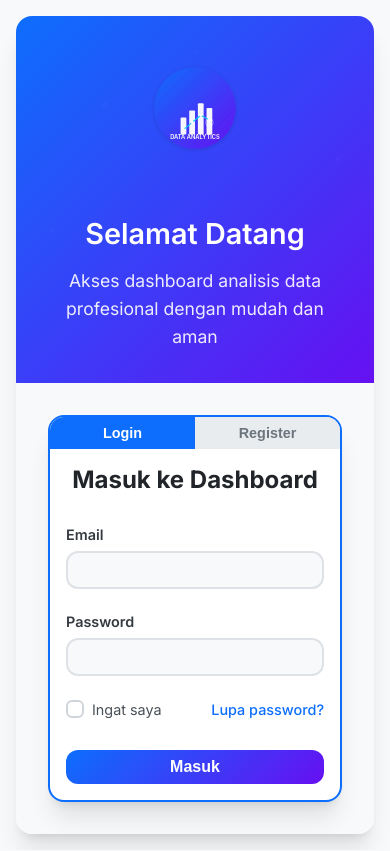
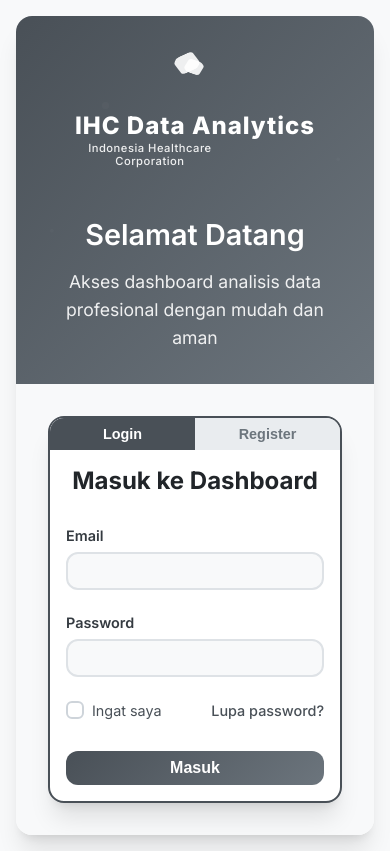
Before and after one commit to RyanRDF/DataAnalytics-VisualizationWeb, a Flask app: page / in a window 390 px wide. Run offline with Flask 3, Linux system fonts and the light colour scheme.

Commit message:
Recollor

```diff
--- a/src/web/static/login.css
+++ b/src/web/static/login.css
@@ -1,11 +1,11 @@
 /* Login Page Styles - Using Professional Bootstrap Color Palette */
 :root {
-  /* Colors */
-  --primary-color: #0d6efd;
-  --primary-light: #6610f2;
-  --primary-dark: #0a58ca;
+  /* Colors - Grey Theme to Match Dashboard */
+  --primary-color: #495057;
+  --primary-light: #6c757d;
+  --primary-dark: #343a40;
   --secondary-color: #6c757d;
-  --accent-color: #0dcaf0;
+  --accent-color: #adb5bd;
   --success-color: #198754;
   --warning-color: #ffc107;
   --error-color: #dc3545;
@@ -120,6 +120,73 @@
   max-height: 80%;
 }
 
+/* IHC Logo Custom Layout */
+.ihc-logo {
+  display: flex;
+  align-items: center;
+  gap: var(--spacing-lg);
+  color: var(--white);
+}
+
+.ihc-symbol {
+  position: relative;
+  width: 80px;
+  height: 80px;
+  display: flex;
+  align-items: center;
+  justify-content: center;
+}
+
+.symbol-shape {
+  position: absolute;
+  background: var(--white);
+  opacity: 0.9;
+  border-radius: 8px;
+}
+
+.shape-1 {
+  width: 40px;
+  height: 28px;
+  top: 12px;
+  left: 8px;
+  transform: rotate(-25deg);
+  border-radius: 12px;
+  clip-path: polygon(0% 0%, 85% 0%, 100% 100%, 15% 100%);
+}
+
+.shape-2 {
+  width: 32px;
+  height: 22px;
+  top: 22px;
+  left: 22px;
+  transform: rotate(20deg);
+  border-radius: 10px;
+  clip-path: polygon(15% 0%, 100% 0%, 85% 100%, 0% 100%);
+}
+
+.ihc-text {
+  display: flex;
+  flex-direction: column;
+  gap: var(--spacing-xs);
+}
+
+.ihc-acronym {
+  font-size: 2rem;
+  font-weight: 800;
+  letter-spacing: 1px;
+  line-height: 1;
+  color: var(--white);
+}
+
+.ihc-full-name {
+  font-size: 0.9rem;
+  font-weight: 500;
+  letter-spacing: 0.5px;
+  line-height: 1.2;
+  color: rgba(255, 255, 255, 0.9);
+  max-width: 200px;
+}
+
 .welcome-text {
   text-align: center;
   position: relative;
@@ -230,7 +297,7 @@
   outline: none;
   border-color: var(--primary-color);
   background: var(--white);
-  box-shadow: 0 0 0 3px rgba(37, 99, 235, 0.1);
+  box-shadow: 0 0 0 3px rgba(73, 80, 87, 0.1);
 }
 
 .form-options {
@@ -461,6 +528,40 @@
     width: 150px;
     height: 150px;
   }
+
+  .ihc-logo {
+    flex-direction: column;
+    gap: var(--spacing-md);
+    text-align: center;
+  }
+
+  .ihc-symbol {
+    width: 60px;
+    height: 60px;
+  }
+
+  .shape-1 {
+    width: 32px;
+    height: 22px;
+    top: 10px;
+    left: 6px;
+  }
+
+  .shape-2 {
+    width: 26px;
+    height: 18px;
+    top: 18px;
+    left: 18px;
+  }
+
+  .ihc-acronym {
+    font-size: 2rem;
+  }
+
+  .ihc-full-name {
+    font-size: 0.8rem;
+    max-width: 180px;
+  }
 }
 
 @media (max-width: 480px) {
@@ -485,4 +586,32 @@
     width: 120px;
     height: 120px;
   }
+
+  .ihc-symbol {
+    width: 50px;
+    height: 50px;
+  }
+
+  .shape-1 {
+    width: 26px;
+    height: 18px;
+    top: 6px;
+    left: 4px;
+  }
+
+  .shape-2 {
+    width: 20px;
+    height: 14px;
+    top: 12px;
+    left: 14px;
+  }
+
+  .ihc-acronym {
+    font-size: 1.5rem;
+  }
+
+  .ihc-full-name {
+    font-size: 0.7rem;
+    max-width: 150px;
+  }
 }
--- a/src/web/templates/login.html
+++ b/src/web/templates/login.html
@@ -18,7 +18,16 @@
     <!-- Left Section - Logo IHC -->
     <div class="left-section">
       <div class="logo-container">
-        <img src="{{ url_for('static', filename='logo_professional.svg') }}" alt="Data Analytics Logo" class="logo-image">
+        <div class="ihc-logo">
+          <div class="ihc-symbol">
+            <div class="symbol-shape shape-1"></div>
+            <div class="symbol-shape shape-2"></div>
+          </div>
+          <div class="ihc-text">
+            <div class="ihc-acronym">IHC Data Analytics</div>
+            <div class="ihc-full-name">Indonesia Healthcare Corporation</div>
+          </div>
+        </div>
       </div>
       <div class="welcome-text">
         <h3>Selamat Datang</h3>
```
Also changed, not shown: js_execution_response.html (+24 -30 lines), src/web/static/script.js (+6 -7 lines), src/web/static/style.css (+4 -9 lines), src/web/templates/index.html (+24 -24 lines), docs/VENTILATOR_TABLE_STRUCTURE.md (line endings or trailing spaces).
